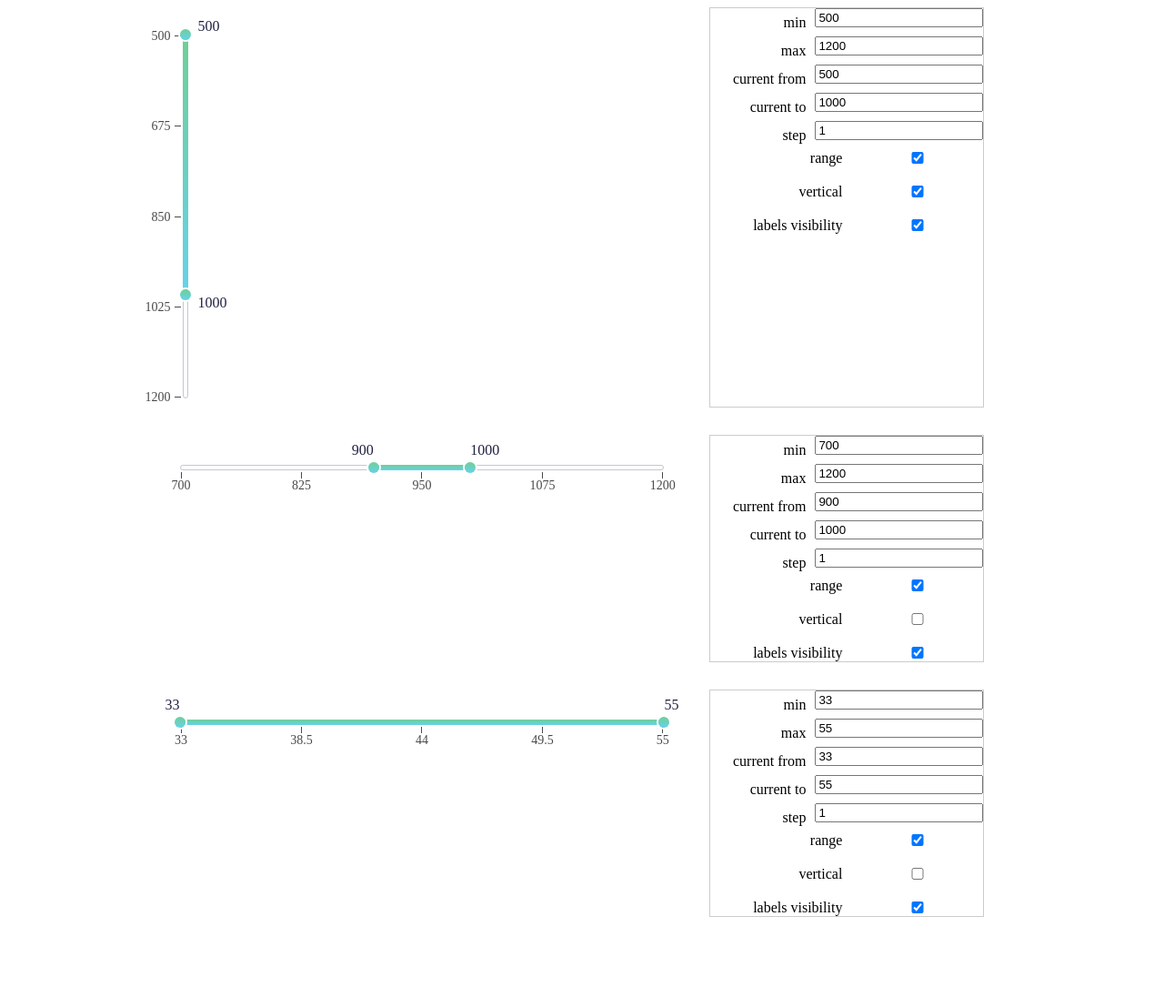
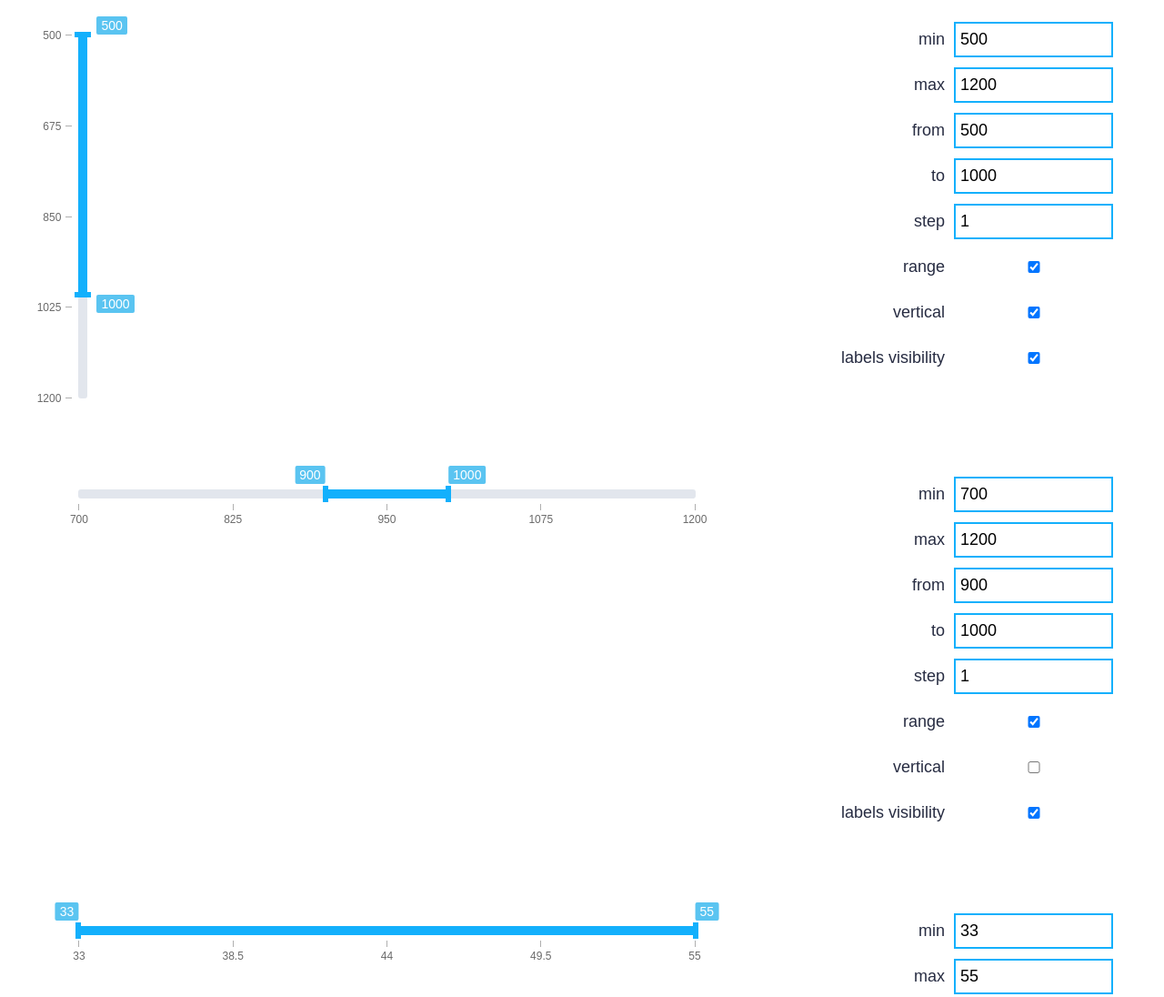
Before and after one commit to iph9x/metalamp-4, a website built with webpack: page src/index.html in a window 1280 px wide. Shown: the top 1096 px of the page at 91% size. Before the commit the page ends 1016 px from the top, so only its background shows below. Built offline with nearby package versions, Linux system fonts and the light colour scheme.

Commit message:
style fixes

```diff
--- a/src/index.html
+++ b/src/index.html
@@ -25,13 +25,13 @@
       </label>
       <label>
         <span>
-          current from
+          from
         </span>
         <input type="text" class="slider-panel__current-from" id='first-input-1'>
       </label>
       <label>
         <span>
-          current to
+          to
         </span>
         <input type="text" class="slider-panel__current-to" id='second-input-1'>
       </label>
@@ -47,14 +47,12 @@
         </span>
         <input type="checkbox" class="slider-panel__range" checked>
       </label>
-      <br>
       <label>
         <span>
           vertical
         </span>
         <input type="checkbox" class="slider-panel__vertical" checked>
       </label>
-      <br>
       <label>
         <span>
           labels visibility
@@ -79,13 +77,13 @@
       </label>
       <label>
         <span>
-          current from
+          from
         </span>
         <input type="text" class="slider-panel__current-from" id='first-input'>
       </label>
       <label>
         <span>
-          current to
+          to
         </span>
         <input type="text" class="slider-panel__current-to" id='second-input'>
       </label>
@@ -101,14 +99,12 @@
         </span>
         <input type="checkbox" class="slider-panel__range" checked>
       </label>
-      <br>
       <label>
         <span>
           vertical
         </span>
         <input type="checkbox" class="slider-panel__vertical">
       </label>
-      <br>
       <label>
         <span>
           labels visibility
@@ -133,13 +129,13 @@
       </label>
       <label>
         <span>
-          current from
+          from
         </span>
         <input type="text" class="slider-panel__current-from" id='first-input-3'>
       </label>
       <label>
         <span>
-          current to
+          to
         </span>
         <input type="text" class="slider-panel__current-to" id='second-input-3'>
       </label>
@@ -155,14 +151,12 @@
         </span>
         <input type="checkbox" class="slider-panel__range" checked>
       </label>
-      <br>
       <label>
         <span>
           vertical
         </span>
         <input type="checkbox" class="slider-panel__vertical">
       </label>
-      <br>
       <label>
         <span>
           labels visibility
--- a/src/index.ts
+++ b/src/index.ts
@@ -63,58 +63,63 @@ function setSliderPanelHandlers(panelName: string, sliderName: string, state: Pr
   $(panelName).find('.slider-panel__min').val(state.min);
   $(panelName).find('.slider-panel__max').val(state.max);
 
+  const inputFrom = $(panelName).find('.slider-panel__current-from');
+  const inputTo = $(panelName).find('.slider-panel__current-to');
+
   $(panelName).on('change', '.slider-panel__step', function () {
     state.step = Number($(this).val());
-    state.defaultFromValue = Number($(panelName).find('.slider-panel__current-from').val());
-    state.defaultToValue = Number($(panelName).find('.slider-panel__current-to').val());
+    state.defaultFromValue = Number(inputFrom.val());
+    state.defaultToValue = Number(inputTo.val());
     $(sliderName).miSlider(state);
   });
   $(panelName).on('change', '.slider-panel__min', function () {
     state.min = Number($(this).val());
-    state.defaultFromValue = Number($(panelName).find('.slider-panel__current-from').val());
-    state.defaultToValue = Number($(panelName).find('.slider-panel__current-to').val());
+    state.defaultFromValue = Number(inputFrom.val());
+    state.defaultToValue = Number(inputTo.val());
+
     $(sliderName).miSlider(state);
   });
   $(panelName).on('change', '.slider-panel__max', function () {
     state.max = Number($(this).val());
-    state.defaultFromValue = Number($(panelName).find('.slider-panel__current-from').val());
-    state.defaultToValue = Number($(panelName).find('.slider-panel__current-to').val());
-    $(sliderName).miSlider(state);
-  });
-  $(panelName).on('change', '.slider-panel__current-from', function () {
-    let value = Number($(this).val());
-    if (value > state.defaultToValue) {
-      value = state.min;
-    }
-    state.defaultFromValue = value;
-    $(sliderName).miSlider(state);
-  });
-  $(panelName).on('change', '.slider-panel__current-to', function () {
-    let value = Number($(this).val());
-    if (value < state.defaultFromValue) {
-      value = state.max;
-    }
-
-    state.defaultToValue = value
+    state.defaultFromValue = Number(inputFrom.val());
+    state.defaultToValue = Number(inputTo.val());
     $(sliderName).miSlider(state);
   });
   $(panelName).on('change', '.slider-panel__range', function () {
     state.range = this.checked;
-    state.defaultFromValue = Number($(panelName).find('.slider-panel__current-from').val());
-    state.defaultToValue = Number($(panelName).find('.slider-panel__current-to').val());
+    let from = Number(inputFrom.val());
+    let to = Number(inputTo.val());
+    if (this.checked) {
+      if (from >= to) {
+        to = state.max;
+      }
+    }
+    state.defaultFromValue = from;
+    state.defaultToValue = to;
 
+    $(sliderName).miSlider(state);
+  });
+  inputFrom.on('blur', (e: Event) => {
+    let val = Number($(e.target).val());
+
+    val = isNaN(val) ? state.defaultFromValue : val;
+    val = val >= state.defaultToValue ? state.defaultFromValue : val;
+    val = val < state.min ? state.min : val;
+
+    state.defaultFromValue = val;
+    console.log(state)
     $(sliderName).miSlider(state);
   });
   $(panelName).on('change', '.slider-panel__labelsVisibility', function () {
     state.labels = this.checked;
-    state.defaultFromValue = Number($(panelName).find('.slider-panel__current-from').val());
-    state.defaultToValue = Number($(panelName).find('.slider-panel__current-to').val());
+    state.defaultFromValue = Number(inputFrom.val());
+    state.defaultToValue = Number(inputTo.val());
     $(sliderName).miSlider(state);
   });
   $(panelName).on('change', '.slider-panel__vertical', function () {
     state.vertical = this.checked;
-    state.defaultFromValue = Number($(panelName).find('.slider-panel__current-from').val());
-    state.defaultToValue = Number($(panelName).find('.slider-panel__current-to').val());
+    state.defaultFromValue = Number(inputFrom.val());
+    state.defaultToValue = Number(inputTo.val());
     $(sliderName).miSlider(state);
   });
 }
--- a/src/styles/configPanel.scss
+++ b/src/styles/configPanel.scss
@@ -1,24 +1,39 @@
 .main {
   display: grid;
   grid-template-columns: 2fr 1fr;
-  gap: 30px 50px;
-  width: 70%;
+  gap: 60px 50px;
+  width: 100%;
   margin: 0 auto;
+  padding: 0 3vw;
+}
+
+* {
+  box-sizing: border-box;
 }
 
 .slider-panel {
-  display: flex;
+  display: grid;
+  grid-auto-rows: 40px;
+  row-gap: 10px;
   flex-direction: column;
-  border: 1px solid #ccc;
+  font-family: sans-serif;
+  font-weight: 400;
+  font-size: 18px;
+  padding: 15px 10px;
+  color: rgb(39, 44, 66);
   label {
     display: grid;
     grid-template-columns: 1fr 1fr;
     align-items: center;
     column-gap: 10px;
-    width: 300px;
+    width: 100%;
   }
   input[type="text"] {
-    margin-bottom:  10px;
+    padding: 7px 5px;
+    border: 2px solid #13b0fc;
+    font-size: 18px;
+    font-weight: 300;
+    width: 100%;
   }
   span {
     text-align: right;
--- a/src/styles/main.scss
+++ b/src/styles/main.scss
@@ -1,35 +1,32 @@
 $darkshade: rgba(31, 32, 65);
 $darkshade50: rgba(31, 32, 65, 0.50);
 $darkshade25: rgba(31, 32, 65, 0.25);
-$purple: #BC9CFF;
-$green: #6FCF97;
+$green: hsl(145, 50%, 62%);
+$slider-bg-color: #13b0fc;
+$label-bg-color: #5ac4f1;
+$num-dash-color: #afafaf;
+$num-color: #6a6a6a;
 
 
-$light-blue: #66D2EA;
-$blue: rgb(75, 131, 235);
+$slider-border-radius: 3px;
 
-$gradient: linear-gradient($purple, #8BA4F9);
+$thumb-width: 6px;
+$thumb-height: 18px;
 
 $h1-font-size: 24px;
 $h2-font-size: 19px;
 $h3-font-size: 12px;
 
 $body-font-size: 14px;
+$slider-height: 10px;
 
-@mixin gradient {
-  background: $gradient;
-}
-
-@mixin blue-green-gradient {
-  background: linear-gradient($green, $light-blue);
-}
 
 .mi-slider {
   display: flex;
   width: 100%;
-  padding-top: 30px;
-  padding-bottom: 10px;
+  padding: 30px 40px 10px 40px;
   color: #fff;
+  font-family: sans-serif;
   &__titles {
     display: flex;
     justify-content: space-between;
@@ -39,9 +36,9 @@ $body-font-size: 14px;
   &__wrapper {
     position: relative;
     width: 100%;
-    height: 6px;
+    height: $slider-height;
     &_vertical {
-      width: 6px;
+      width: $slider-height;
       height: 400px;
       .mi-slider {
         &__scale {
@@ -49,10 +46,10 @@ $body-font-size: 14px;
           &-num {
             width: 7px;
             height: 1px;
-            transform: translateX(-10px);
+            transform: translateX(-14px);
             &::before {
-              top: -7px;
-              left: -4px;
+              top: -6px;
+              left: -5px;
               transform: translateX(-100%);
             }
           }
@@ -61,6 +58,10 @@ $body-font-size: 14px;
             height: 100%;
             transform: translateX(-100%);
           }
+        }
+        &__circle {
+          width: $thumb-height;
+          height: $thumb-width;
         }
       }
     }
@@ -73,9 +74,8 @@ $body-font-size: 14px;
     left: 0;
     right: 0;
     bottom: 0;
-    transform: translateY(3px);
-    border-radius: 3px;
-    border: 1px solid $darkshade25;
+    border-radius: $slider-border-radius;
+    background: rgba(61, 90, 134, 0.15);
     &::before {
       content: '';
       position: absolute;
@@ -89,36 +89,32 @@ $body-font-size: 14px;
       position: relative;
       width: 1px;
       height: 7px;
-      transform: translateY(7px);
-      background: rgb(73, 73, 73);
+      transform: translateY(16px);
+      background: $num-dash-color;
       &::before {
         content: attr(data-before);
         position: absolute;
-        top: 7px;
+        top: 10px;
         left: 50%;
         transform: translateX(-50%);
-        font-size: 14px;
-        color: rgb(73, 73, 73);
+        font-size: 12px;
+        font-weight: 300;
+        color: $num-color;
       }
     }
-    &_vertical {
-      transform: translateX(3px);
-    }
-  }
-  &__range-box {
-    margin-bottom: 10px;
-    font-size: $h3-font-size;
-    font-size: 40px;
-    color: $darkshade50;
   }
   &__label {
     position: absolute;
-    color: $darkshade;
+    padding: 2px 5px;
+    font-family: sans-serif;
+    font-size: 14px;
+    background: $label-bg-color;
+    border-radius: 2px;
     &_left {
-      transform: translate(-100%, -120%)
+      transform: translate(-100%, -130%)
     }
     &_right {
-      transform: translate(100%, -120%)
+      transform: translate(100%, -130%)
     }
     &_top {
       transform: translate(20px, -100%);
@@ -153,41 +149,35 @@ $body-font-size: 14px;
   }
   &__track {
     position: absolute;
-    top: 3px;
-    height: 6px;
+    height: $slider-height;
     z-index: 1;
-    border-radius: 6px;
-    @include blue-green-gradient;
+    border-radius: $slider-border-radius;
+    background: $slider-bg-color;
     &_vertical {
-      left: 3px;
-      width: 6px;
+      width: $slider-height;
       height: auto;
     }
   }
   &__circle {
     position: absolute;
     z-index: 2;
-    width: 12px;
-    height: 12px;
-    box-shadow: 0 0 0 2px #fff;
-    @include blue-green-gradient;
-    border-radius: 50%;
+    width: $thumb-width;
+    height: $thumb-height;
+    background: $slider-bg-color;
+    &:hover {
+      cursor: pointer;
+    }
     &_left {
-      transform: translateX(-6px);
+      transform: translate(-50%, -4px);
     }
     &_right {
-      transform: translateX(6px);
+      transform: translate(50%, -4px);
     }
     &_top {
-      transform: translateY(-6px);
+      transform: translate(-4px, -50%);
     }
     &_bottom {
-      transform: translateY(6px);
+      transform: translate(-4px, 50%);
     }
   }
-  &__note {
-    font-size: $h3-font-size;
-    color: $darkshade50;
-    margin-top: 13px;
-  }
 }
--- a/src/ts/presenter/presenter.ts
+++ b/src/ts/presenter/presenter.ts
@@ -4,7 +4,8 @@ import View from '../view/view';
 interface IPresenter {
   model: Model,
   view: View,
-  state: {}
+  state: {},
+  update(action: {type: string, value: number}): void
 }
 
 export default class Presenter implements IPresenter{
@@ -37,7 +38,7 @@ export default class Presenter implements IPresenter{
     };
   }
 
-  update(action: {type: string, value: number}) {
+  update(action: {type: string, value: number}): void {
     switch(action.type) {
       case 'SET_TO_VALUE':
         this.toValue = action.value;
--- a/src/ts/subVeiw/progressBar.ts
+++ b/src/ts/subVeiw/progressBar.ts
@@ -9,10 +9,14 @@ export default class ProgressBar implements IProgressBar {
   private _progressBar: JQuery = $('<div class="mi-slider__track"></div>');
 
   constructor(
+    private _isRange: boolean,
     private _isVertical?: boolean
   ) {
     if (this._isVertical) {
       this._progressBar.addClass('mi-slider__track_vertical');
+    }
+    if (!this._isRange) {
+      this.setMinPosition(0);
     }
 
     this.render();
--- a/src/ts/subVeiw/scale.ts
+++ b/src/ts/subVeiw/scale.ts
@@ -54,9 +54,9 @@ export default class Scale implements IScale {
     let offset: number;
 
     if (this._isVertical) {
-      offset = (e.pageY - this._scale.get(0).getBoundingClientRect().top ) * 100 / this._scale.height();
+      offset = (e.clientY - this._scale.get(0).getBoundingClientRect().top ) * 100 / this._scale.height();
     } else {
-      offset = (e.pageX - this._scale.get(0).getBoundingClientRect().left ) * 100 / this._scale.width();
+      offset = (e.clientX - this._scale.get(0).getBoundingClientRect().left ) * 100 / this._scale.width();
     }
 
     if (offset > 100) {
--- a/src/ts/subVeiw/thumb.ts
+++ b/src/ts/subVeiw/thumb.ts
@@ -19,7 +19,8 @@ type Props = {
   max: number;
   min: number;
   otherThumbPosition?: number;
-  vertical?: boolean
+  vertical?: boolean;
+  isRange?: boolean;
 }
 
 export default class Thumb extends Observer implements IThumb {
@@ -37,6 +38,7 @@ export default class Thumb extends Observer implements IThumb {
   private _max: number;
   private _min: number;
   private _isVertical?: boolean;
+  private _isRange?: boolean;
   private cssType: string;
 
   public otherThumbPosition?: number;
@@ -51,7 +53,8 @@ export default class Thumb extends Observer implements IThumb {
     max,
     min,
     otherThumbPosition,
-    vertical
+    vertical,
+    isRange
   }: Props) {
     super();
 
@@ -64,6 +67,8 @@ export default class Thumb extends Observer implements IThumb {
     this._min = min;
     this.otherThumbPosition = otherThumbPosition;
     this._isVertical = vertical;
+    this._isRange = isRange;
+
     if (this._type === 'minThumb') {
       if (this._isVertical) {
         this.cssType = 'top';
@@ -90,7 +95,7 @@ export default class Thumb extends Observer implements IThumb {
     this.onThumbMouseUp();
 
     this.setPositionHandler = this.setPositionHandler.bind(this);
-    this.calcNewPos = this.calcNewPos.bind(this);
+    this._calcNewPos = this._calcNewPos.bind(this);
     this.setIsActive = this.setIsActive.bind(this);
   }
 
@@ -106,7 +111,7 @@ export default class Thumb extends Observer implements IThumb {
     e.preventDefault();
 
     this.setIsActive(true);
-    this._shift = this._isVertical ? this.calcShift(e.pageY, 'top', 'height') : this.calcShift(e.pageX, 'left', 'width');
+    this._shift = this._isVertical ? this._calcShift(e.clientY, 'top', 'height') : this._calcShift(e.clientX, 'left', 'width');
     $('html').css('cursor', 'pointer');
 
     this.onThumbMove();
@@ -119,8 +124,8 @@ export default class Thumb extends Observer implements IThumb {
   public setPositionHandler(e: JQuery.Event): void {
     if (!this._isActive) return;
 
-    let calcedX: number = this.calcNewPos(e.pageX, 'left', 'width');
-    let calcedY: number = this.calcNewPos(e.pageY, 'top', 'height');
+    let calcedX: number = this._calcNewPos(e.clientX, 'left', 'width');
+    let calcedY: number = this._calcNewPos(e.clientY, 'top', 'height');
 
     let newPosition: number;
 
@@ -130,7 +135,7 @@ export default class Thumb extends Observer implements IThumb {
       newPosition = this._isVertical ? calcedY : calcedX;
     }
 
-    newPosition = this.checkBorders(newPosition, this.otherThumbPosition);
+    newPosition = this._checkBorders(newPosition, this.otherThumbPosition);
 
     if (this._isMaxThumb) {
       this._progressBar.setMaxPosition(newPosition);
@@ -169,21 +174,29 @@ export default class Thumb extends Observer implements IThumb {
     });
   }
 
-  private getValueToPercent(val: number): number {
+  private _getValueToPercent(val: number): number {
     return val / (this._max - this._min) * 100;
   }
 
-  private calcShift (mousePos: number, type: 'top' | 'left', dimension: 'width' | 'height'): number {
+  private _calcShift (mousePos: number, type: 'top' | 'left', dimension: 'width' | 'height'): number {
     return mousePos - this._thumb.get(0).getBoundingClientRect()[type] - (this._thumb[dimension]() / 2);
   }
 
-  private calcNewPos (mousePos: number, type: 'left' | 'top', dimension: 'height' | 'width'): number {
+  private _calcNewPos (mousePos: number, type: 'left' | 'top', dimension: 'height' | 'width'): number {
     return (mousePos - this._shift - this._wrapper.get(0).getBoundingClientRect()[type]) * 100 / this._wrapper[dimension]();
   }
 
-  private checkBorders = (position: number, border: number): number => {
-    const stepInPercent = this.getValueToPercent(this._step);
-
+  private _checkBorders = (position: number, border: number): number => {
+    const stepInPercent = this._getValueToPercent(this._step);
+    if (typeof this._isRange !== 'undefined' && !this._isRange) {
+      if (position < 0) {
+        return 0;
+      }
+      if (position > 100) {
+        return 100;
+      }
+      return position;
+    }
     if (position < 0) {
       return 0;
     }
@@ -199,15 +212,15 @@ export default class Thumb extends Observer implements IThumb {
     return position;
   }
 
-  private setPositionByVal(val: number): void {
+  public setPositionByVal(val: number): void {
     if (val < this._min) {
       this._position = 0;
     } else if (val > this._max) {
       this._position = 100;
     } else if (this._isMaxThumb) {
-      this._position = this.getValueToPercent(this._max - val);
+      this._position = this._getValueToPercent(this._max - val);
     } else {
-      this._position = 100 - this.getValueToPercent(this._max - val);
+      this._position = 100 - this._getValueToPercent(this._max - val);
     }
     this.setCurrent(val);
     this._thumb.css(this.cssType, `${this._position}%`);
@@ -219,6 +232,7 @@ export default class Thumb extends Observer implements IThumb {
     }
     (this.cssType, `${this._position}%`);
     this._label.setPosition(this._position);
+    this._label.setValue(val);
   }
 
   public setCurrent(value: number): void {
--- a/src/ts/view/view.ts
+++ b/src/ts/view/view.ts
@@ -6,7 +6,8 @@ import Observer from '../pattern/observer';
 
 export interface IView {
   getToValue: number,
-  getFromValue: number
+  getFromValue: number,
+  update(action: {type: string, value: number}): void;
 }
 
 type Props = {
@@ -107,7 +108,7 @@ export default class View extends Observer implements IView {
 
     that.addClass('mi-slider');
 
-    this._progressBar = new ProgressBar(this._isVertical);
+    this._progressBar = new ProgressBar(this._isRange, this._isVertical);
 
     this._setCurrentMin(this._defaultFromValue);
     this._setCurrentMax(this._defaultToValue);
@@ -118,16 +119,37 @@ export default class View extends Observer implements IView {
     this._maxThumbLabel = new Label(this._defaultToValue, 'maxThumb', this._maxThumbPosition, this._isVertical);
     this._minThumbLabel = new Label(this._defaultFromValue, 'minThumb', this._minThumbPosition, this._isVertical);
 
-    this._minThumb = this._createMinThumb();
+    if (this._isRange) {
+      this._minThumb = this._createMinThumb();
+      this._minThumb.subscribe(this);
+
+      this._inputFrom.on('blur', (e: Event) => {
+        let val = Number($(e.target).val());
+
+        val = isNaN(val) ? this._fromValue : val;
+        val = val >= this._toValue ? this._fromValue : val;
+        val = val < this._min ? this._fromValue : val;
+        this._minThumb.setPositionByVal(val);
+      });
+    }
+
     this._maxThumb = this._createMaxThumb();
+    this._maxThumb.subscribe(this);
 
 
     this._scale = this._createScale();
 
     this._progressBar.onClick(this._scale.clickHandler.bind(this._scale));
 
-    this._maxThumb.subscribe(this);
-    this._minThumb.subscribe(this);
+    this._inputTo.on('blur', (e: Event) => {
+      let val = Number($(e.target).val());
+
+      val = isNaN(val) ? this._toValue : val;
+      val = val > this._max ? this._max : val;
+      val = val <= this._fromValue ? this._toValue : val;
+
+      this._maxThumb.setPositionByVal(val) ;
+    })
 
     this.render();
   }
@@ -178,7 +200,8 @@ export default class View extends Observer implements IView {
       max: this._max,
       min: this._min,
       otherThumbPosition: this._minThumbPosition,
-      vertical: this._isVertical
+      vertical: this._isVertical,
+      isRange: this._isRange
     });
   }
 
@@ -190,9 +213,9 @@ export default class View extends Observer implements IView {
       this._maxThumb.setPositionHandler,
       this._maxThumb.setIsActive,
       this._minThumbPosition,
-      this._minThumb.setPositionHandler,
+      this._minThumb?.setPositionHandler,
       this._isVertical,
-      this._minThumb.setIsActive,
+      this._minThumb?.setIsActive,
       this._isRange
     );
   }
@@ -216,15 +239,16 @@ export default class View extends Observer implements IView {
       .append(this._progressBar.render());
 
     if (this._labelsVisibility) {
-      this._wrapper
-        .append(this._maxThumbLabel.render())
-        .append(this._minThumbLabel.render());
+      if (this._isRange) {
+        this._wrapper.append(this._minThumbLabel.render())
+      }
+      this._wrapper.append(this._maxThumbLabel.render());
     }
 
     $(this._slider).append(this._wrapper);
   }
 
-  update(action: {type: string, value: any }) {
+  update(action: {type: string, value: number }): void {
     switch(action.type) {
       case ('SET_CURRENT_MAX'):
         this._setCurrentMax(action.value);
@@ -234,7 +258,9 @@ export default class View extends Observer implements IView {
         break;
       case ('SET_MAX_THUMB_POSITION'):
         this._maxThumbPosition = action.value;
-        this._minThumb.otherThumbPosition = action.value;
+        if (this._isRange) {
+          this._minThumb.otherThumbPosition = action.value;
+        }
         this._scale.maxThumbPosition = action.value;
         break;
       case ('SET_MIN_THUMB_POSITION'):
```
Also changed, not shown: src/ts/miSlider.ts (line endings or trailing spaces).
